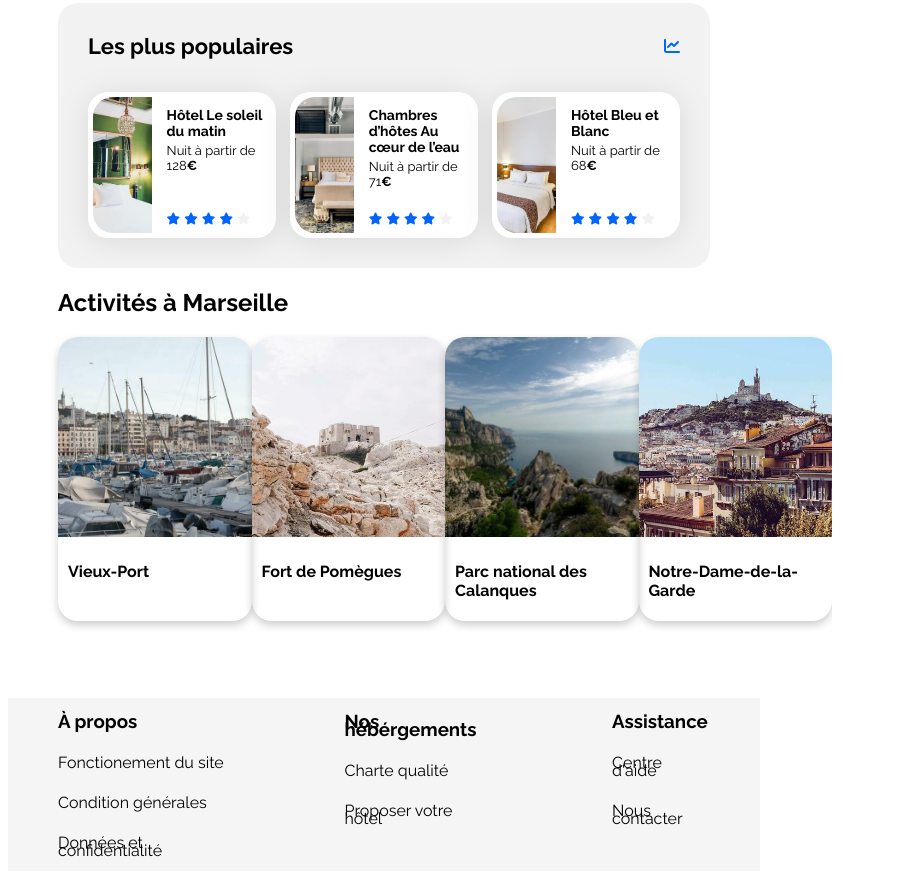
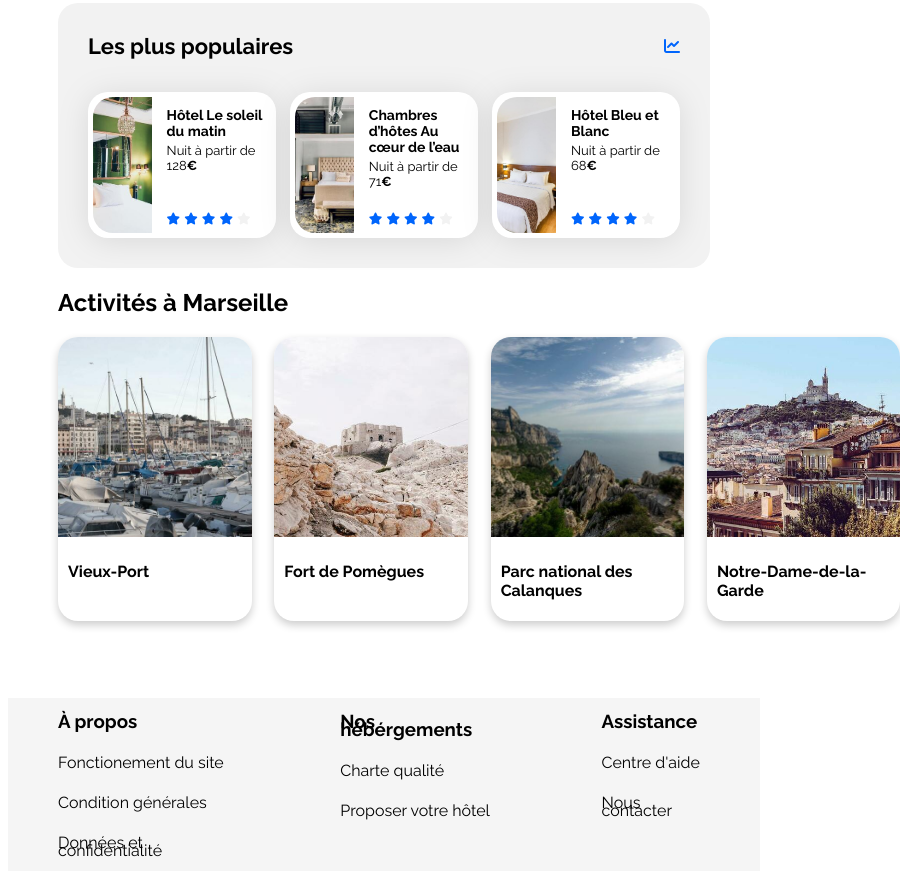
Before and after one commit to CodeQuentum/booki, a plain HTML site: page booki-starter-code-master/index.html in a window 768 px wide. Shown: the part 1207-2086 px from the top of the page, 900 px wide, since content can reach past the window. Drawn offline with Linux system fonts and the light colour scheme.

Commit message:
remplacement des gap en px en % sur le footer et les carte de activités

```diff
--- a/booki-starter-code-master/css/style.css
+++ b/booki-starter-code-master/css/style.css
@@ -15,6 +15,7 @@ nav a{
     text-decoration-line: none;
     box-sizing: border-box;
     color: black;
+    padding-top: 6px;
 }
 nav a:hover{
     color: #0065FC;
@@ -292,13 +293,12 @@ body {
 .ensembles_de_cartes{
     display: flex;
     flex-direction: row;
-    justify-content: space-between;
+    gap : 3.5%;
 }
 .activity-card{
     position: relative;
     display: flex;
     flex-direction: row;
-    justify-content: space-between;
     width: 297.5px;
     border-radius: 20px 20px 20px 20px;
     box-shadow: 0 4px 8px 0 rgba(0,0,0,0.2);
@@ -328,7 +328,7 @@ body {
     display: flex;
     flex-direction: row;
     justify-content: flex-start;
-    gap: 250px;
+    gap: 20%;
     position: absolute;
     bottom: 0;
     width: 100%;
@@ -415,7 +415,7 @@ body {
         bottom: 0;
         width: 100%;
         max-width: 924px;
-        gap: 120px;
+        gap: 15%;
         padding: 0 50px;
         box-sizing: border-box;
         background-color: #f5f5f5;
```
